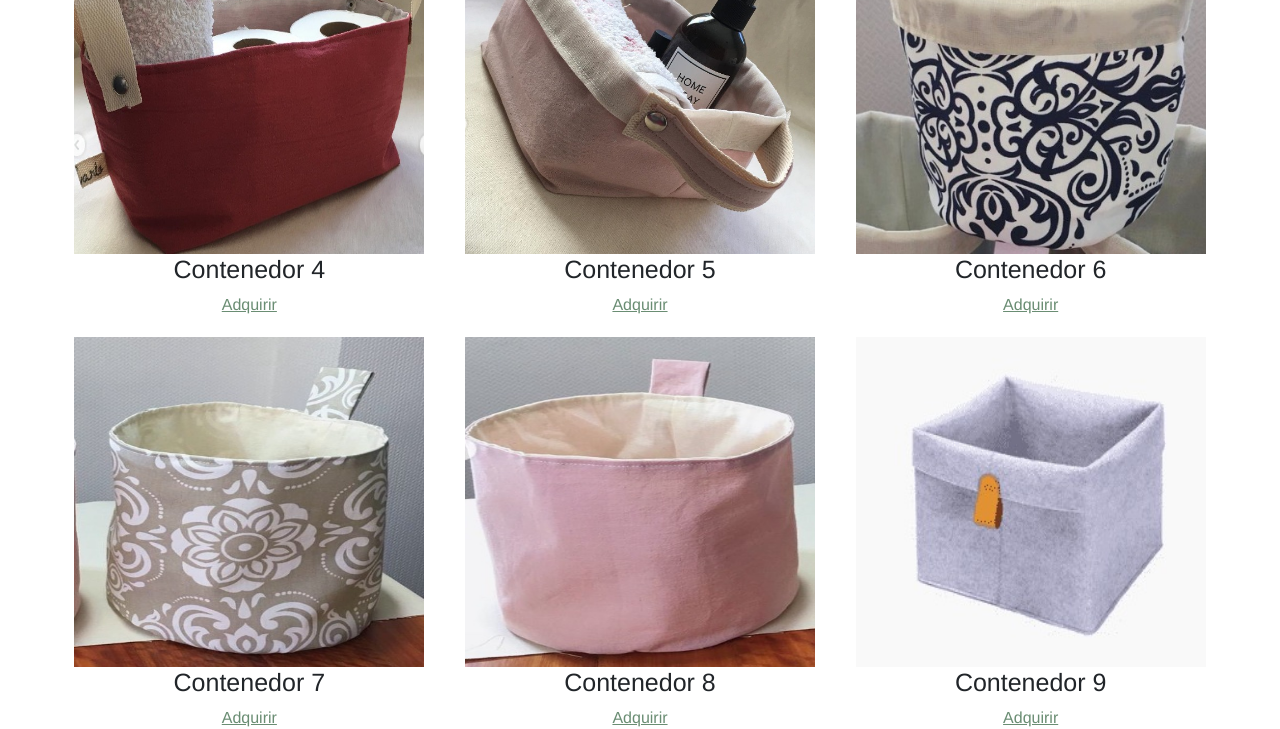
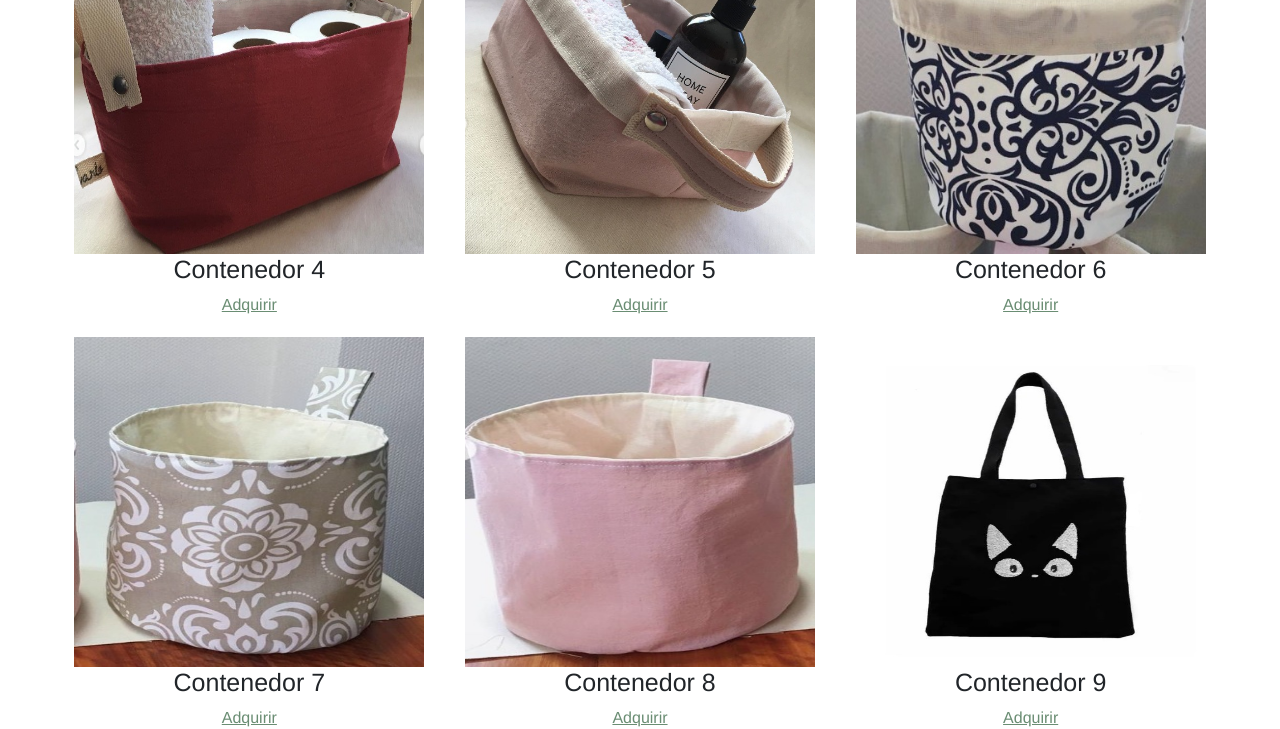
Before and after one commit to Gonzalo-Camacho/CoderProyecto, a website: page pages/contenedores.html in a window 1280 px wide. Shown: the part 591-1320 px from the top of the page. Drawn offline with nearby package versions, Linux system fonts and the light colour scheme.

Commit message:
segunda correcion

```diff
--- a/pages/contenedores.html
+++ b/pages/contenedores.html
@@ -76,7 +76,7 @@
                 <a href="">Adquirir</a>
             </div>
             <div>
-                <img src="../img/contenedor 9.jpeg" alt="contenedor">
+                <img src="../img/bolso 4.jpeg" alt="contenedor">
                 <h2>Contenedor 9</h2>
                 <a href="">Adquirir</a>
             </div>
```
